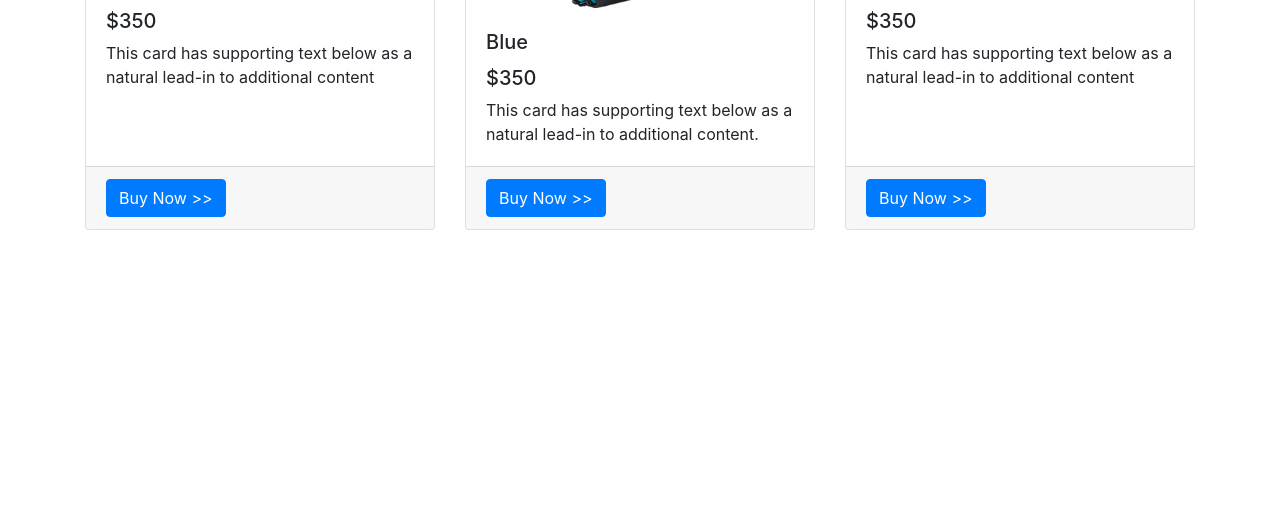
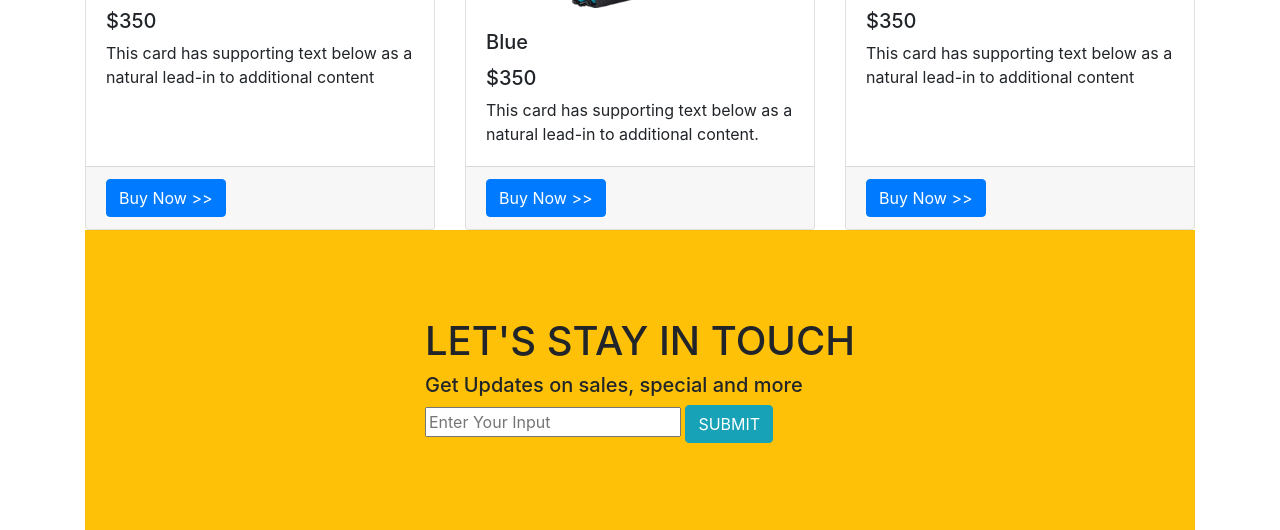
Before and after one commit to niazmurshedsiam/Panda-commerce-bootstrap, a plain HTML site: page index.html in a window 1280 px wide. Shown: the part 1730-2260 px from the top of the page. Before the commit the page ends 1960 px from the top, so only its background shows below. Drawn offline with nearby package versions, Linux system fonts and the light colour scheme.

Commit message:
subscribe section add work

```diff
--- a/index.html
+++ b/index.html
@@ -187,6 +187,14 @@
               </div>
 
         </section>
+        <section style="height: 300px;" class="bg-warning d-flex justify-content-center align-items-center">
+           <div>
+            <h1>LET'S STAY IN TOUCH</h1>
+            <h5>Get Updates on sales, special and more</h5>
+            <input type="text" placeholder="Enter Your Input">
+            <button class="btn btn-info">SUBMIT</button>
+           </div>
+        </section>
 
 
 
```
